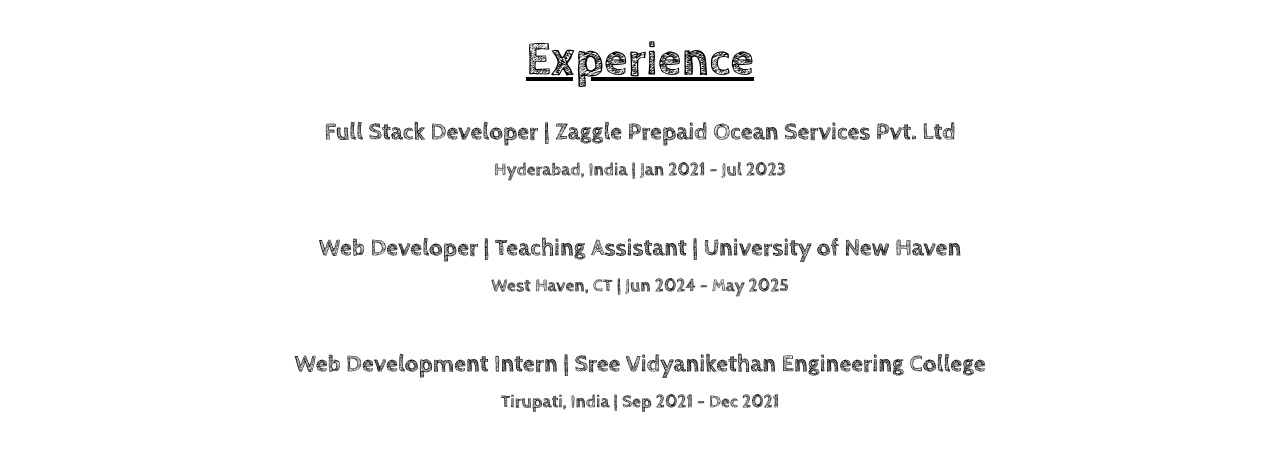
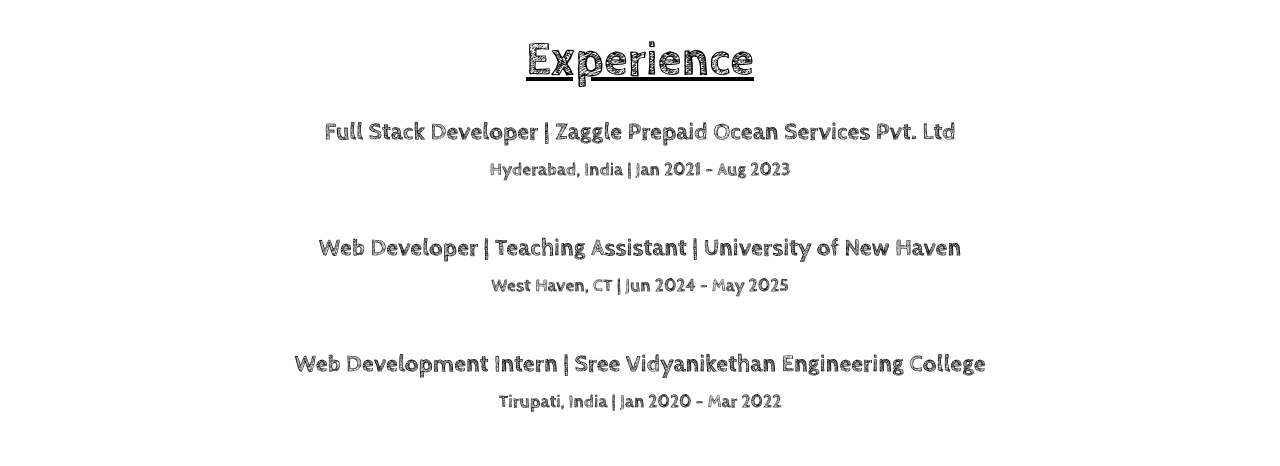
Before and after one commit to Naraveni/my-portfolio, a React (Vite) app: page /experience in a window 1280 px wide. Shown: the top 466 px of the page. Built offline with nearby package versions, Linux system fonts and the light colour scheme.

Commit message:
Experience Duration Corrected

```diff
--- a/src/Experience.jsx
+++ b/src/Experience.jsx
@@ -5,7 +5,7 @@
   {
     title: "Full Stack Developer | Zaggle Prepaid Ocean Services Pvt. Ltd",
     location: "Hyderabad, India",
-    duration: "Jan 2021 – Jul 2023",
+    duration: "Jan 2021 – Aug 2023",
     description: [
   "Involved in requirements gathering, design discussions, and client-side code review meetings to align with product needs.",
   "Designed and developed responsive web applications using Ruby on Rails, React.js, Redux, TypeScript, and JavaScript, improving frontend load times by 30%.",
@@ -49,7 +49,7 @@
     {
     title: "Web Development Intern | Sree Vidyanikethan Engineering College ",
     location: "Tirupati, India",
-    duration: "Sep 2021 – Dec 2021",
+    duration: "Jan 2020 – Mar 2022",
     description: [
   "Developed and maintained the college HR portal for staff, enabling digital attendance tracking (clock-in/clock-out) and leave management.",
   "Built frontend modules with JavaScript, HTML5, and CSS3 integrated with backend logic in SQL for staff record management.",
```
